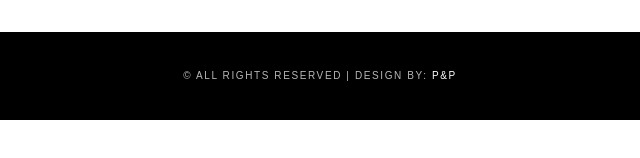
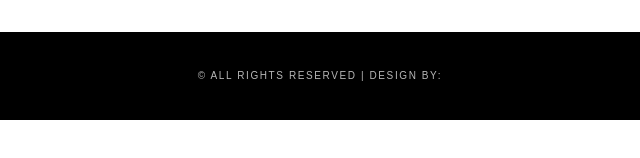
Before and after one commit to Prajakta-Alphanso/Foss-Furniture, a plain HTML site: page index.html in a window 1280 px wide. Shown: the part 2385-2543 px from the top of the page, 320-960 px from the left. Drawn offline with Linux system fonts and the light colour scheme; a script that the page names is missing; a web font is replaced by a local one.

Commit message:
Refactor

```diff
--- a/index.html
+++ b/index.html
@@ -205,7 +205,7 @@
 <p id="back-top"><a href="#page-top"><i class="fa fa-angle-up"></i></a></p>
 <footer>
   <div class="container text-center">
-    <p>&copy; All Rights Reserved | Design by: <a target="_blank" rel="nofollow noopener" href="http://P&P.com/">P&P</a></p>
+    <p>&copy; All Rights Reserved | Design by: <a target="_blank" rel="nofollow noopener" href=""></a></p>
   </div>
 </footer>
 <div class="modal fade" id="Modal-1" tabindex="-1" role="dialog" aria-labelledby="Modal-label-1">
```
